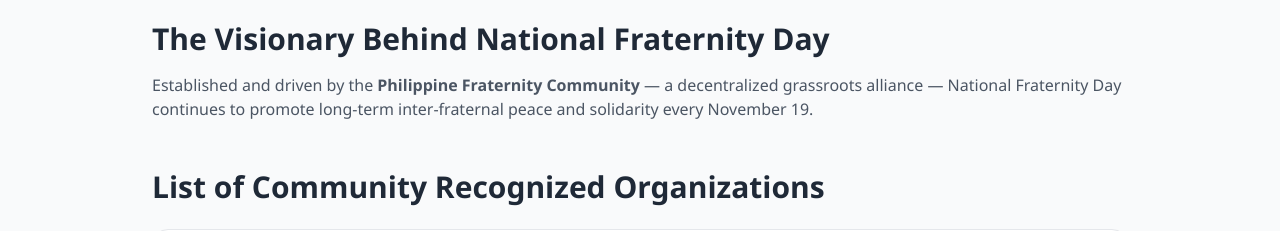
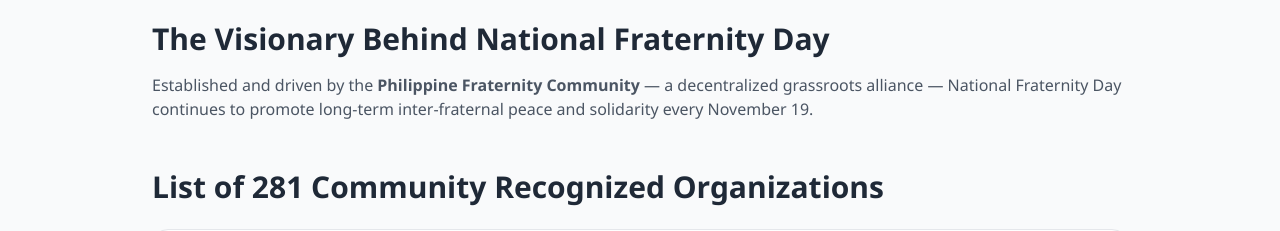
Before and after one commit to philippinefraternitycommunity/philippinefraternitycommunity.github.io, a plain HTML site: page fraternities.html in a window 1280 px wide. Shown: the part 720-951 px from the top of the page. Drawn offline with nearby package versions, Linux system fonts and the light colour scheme.

Commit message:
Update fraternities.html

```diff
--- a/fraternities.html
+++ b/fraternities.html
@@ -66,7 +66,7 @@
                 Established and driven by the <strong>Philippine Fraternity Community</strong> — a decentralized grassroots alliance — National Fraternity Day continues to promote long-term inter-fraternal peace and solidarity every November 19.
             </p>
 
-            <h2 class="text-3xl font-semibold mt-12 mb-6">List of Community Recognized Organizations</h2>
+            <h2 class="text-3xl font-semibold mt-12 mb-6">List of 281 Community Recognized Organizations</h2>
             <div class="frat-list bg-white p-8 rounded-2xl shadow-sm border text-gray-700 leading-relaxed">
                 <ol class="list-decimal pl-5 space-y-1.5">
                     <li>Acquaintance Fraternity and Sorority</li>
```
